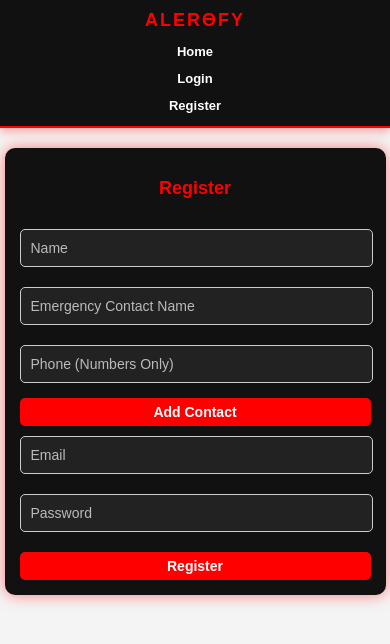
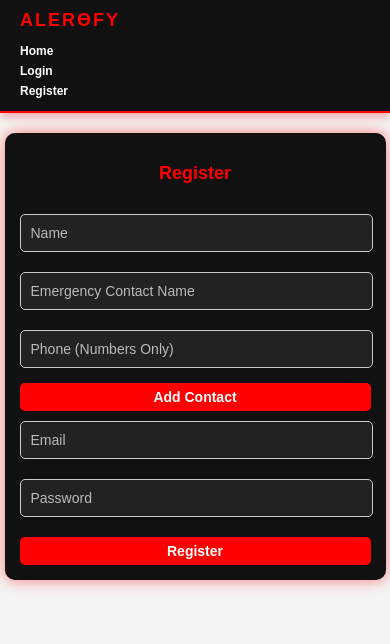
Before and after one commit to piyush-barkhade/Alertify, a React (Vite) app in the folder frontend/: page /register in a window 390 px wide. Shown: the top 644 px of the page. Built offline with nearby package versions, Linux system fonts and the light colour scheme.

Commit message:
nav css 2

```diff
--- a/frontend/src/styles/Navbar.css
+++ b/frontend/src/styles/Navbar.css
@@ -11,7 +11,7 @@
 
 /* ====== Navbar Heading ====== */
 .navbar h1 {
-  font-size: 22px;
+  font-size: 24px;
   font-weight: bold;
   color: #ff0000; /* Red text */
   margin: 0;
@@ -23,13 +23,13 @@
 .navbar div {
   display: flex;
   align-items: center;
-  gap: 15px; /* Improved spacing */
 }
 
 .navbar a {
   color: white;
   text-decoration: none;
   font-size: 16px;
+  margin: 0 15px;
   font-weight: bold;
   transition: color 0.3s ease-in-out;
 }
@@ -60,7 +60,7 @@
 @media (max-width: 768px) {
   .navbar {
     flex-direction: column;
-    align-items: center;
+    align-items: flex-start;
     padding: 10px 20px;
   }
 
@@ -71,8 +71,7 @@
 
   .navbar div {
     flex-direction: column;
-    align-items: center;
-    gap: 10px; /* Better spacing for mobile */
+    align-items: flex-start;
   }
 
   .navbar a {
@@ -82,9 +81,8 @@
 
   .navbar button {
     font-size: 14px;
-    padding: 8px 12px;
+    padding: 6px 12px;
     margin: 5px 0;
-    width: 100%; /* Full-width on mobile for better UX */
   }
 }
 
@@ -94,18 +92,12 @@
   }
 
   .navbar a {
-    font-size: 13px;
+    font-size: 12px;
     margin: 3px 0;
   }
 
   .navbar button {
-    font-size: 13px;
-    padding: 7px 10px;
-    width: 100%; /* Full-width for easy tapping */
-  }
-
-  /* Improved navbar spacing and gap */
-  .navbar div {
-    gap: 6px;
+    font-size: 12px;
+    padding: 5px 10px;
   }
 }
```
